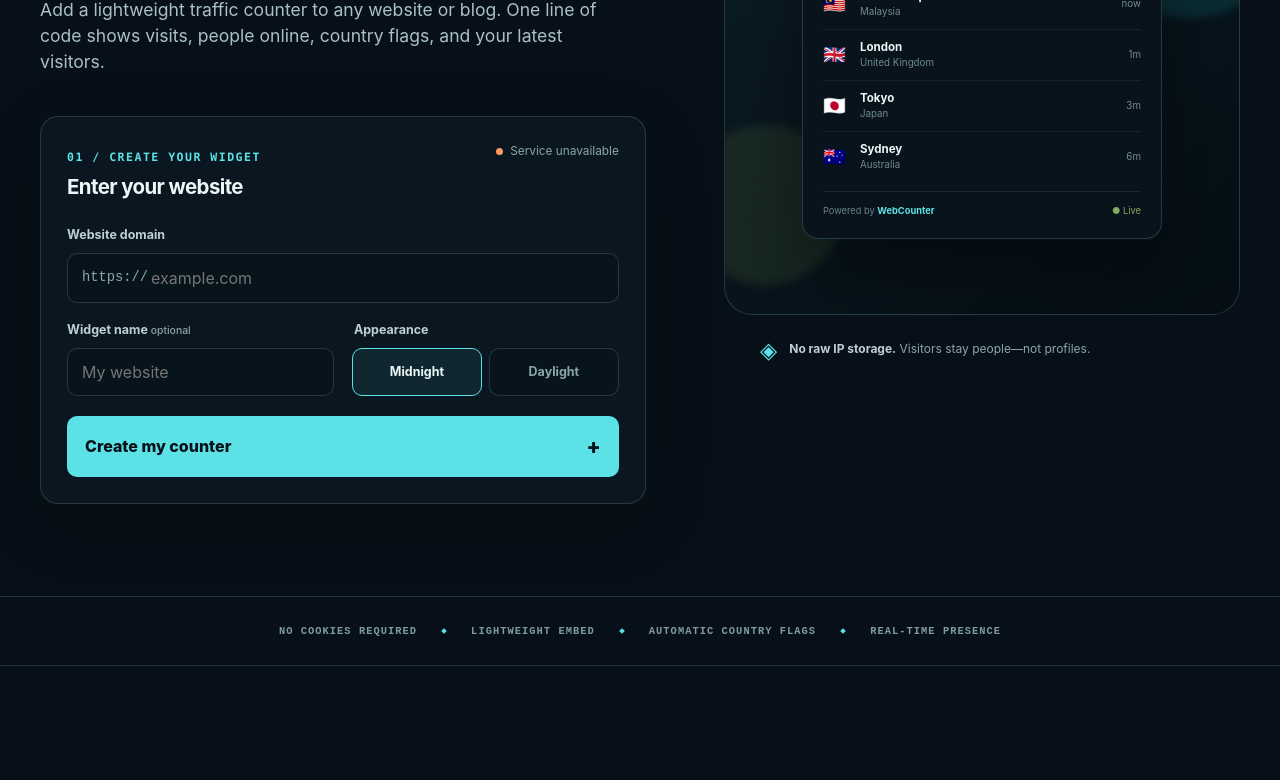
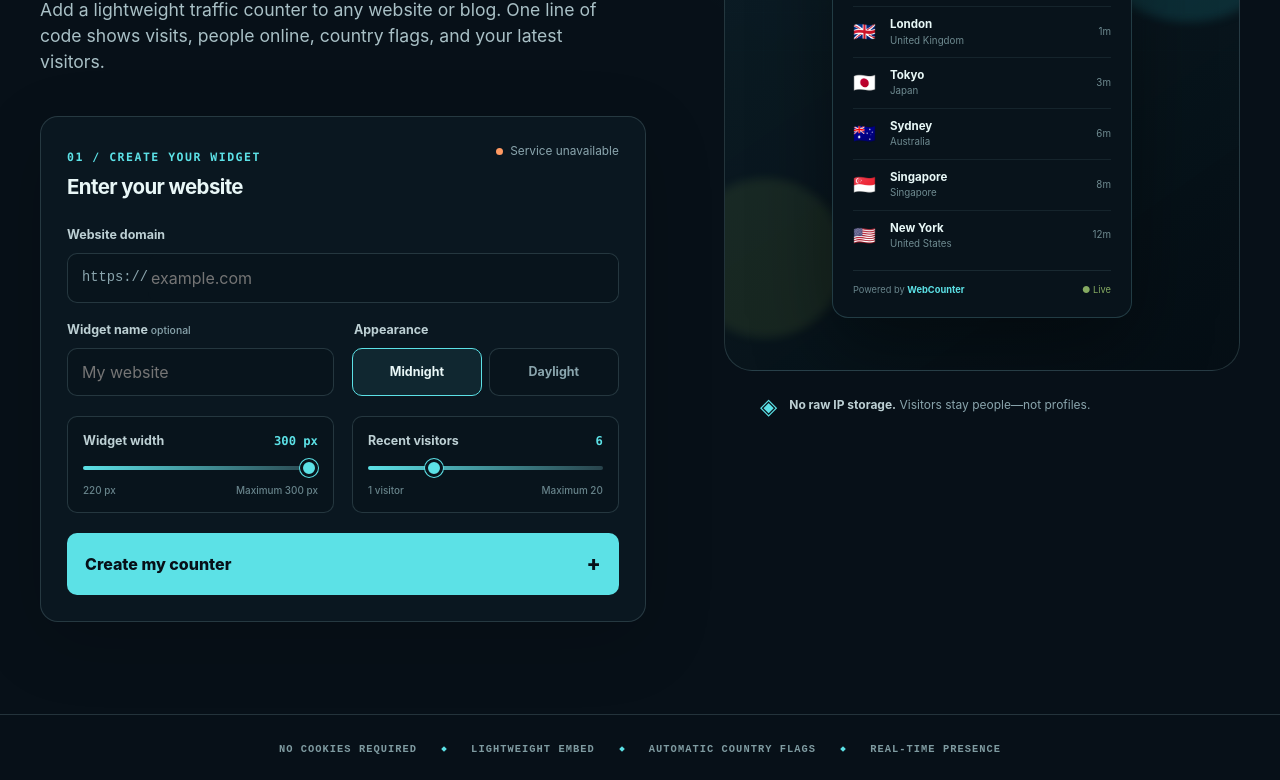
Before and after one commit to jaizovic/webcounter, a plain HTML site: page docs/index.html in a window 1280 px wide. Shown: the part 488-1268 px from the top of the page. Drawn offline with Linux system fonts and the light colour scheme; no server answers.

Commit message:
Add widget size and visitor display controls

```diff
--- a/docs/app.js
+++ b/docs/app.js
@@ -9,8 +9,69 @@
   const embedCode = document.querySelector("#embed-code");
   const copyButton = document.querySelector("#copy-button");
   const preview = document.querySelector("#widget-preview");
+  const previewList = document.querySelector("#preview-visitors");
+  const widthInput = document.querySelector("#widget-width");
+  const visitorInput = document.querySelector("#visitor-count");
+  const widthOutput = document.querySelector("#width-output");
+  const visitorOutput = document.querySelector("#visitor-output");
   const submitButton = form.querySelector("button[type='submit']");
   const widgetUrl = new URL("widget.js", window.location.href).href;
+  const sampleVisitors = [
+    ["🇲🇾", "Kuala Lumpur", "Malaysia", "now"],
+    ["🇬🇧", "London", "United Kingdom", "1m"],
+    ["🇯🇵", "Tokyo", "Japan", "3m"],
+    ["🇦🇺", "Sydney", "Australia", "6m"],
+    ["🇸🇬", "Singapore", "Singapore", "8m"],
+    ["🇺🇸", "New York", "United States", "12m"],
+    ["🇮🇩", "Jakarta", "Indonesia", "14m"],
+    ["🇩🇪", "Berlin", "Germany", "17m"],
+    ["🇨🇦", "Toronto", "Canada", "21m"],
+    ["🇫🇷", "Paris", "France", "26m"],
+    ["🇹🇭", "Bangkok", "Thailand", "31m"],
+    ["🇦🇪", "Dubai", "United Arab Emirates", "36m"],
+    ["🇰🇷", "Seoul", "South Korea", "42m"],
+    ["🇮🇳", "Mumbai", "India", "48m"],
+    ["🇳🇱", "Amsterdam", "Netherlands", "55m"],
+    ["🇧🇷", "São Paulo", "Brazil", "1h"],
+    ["🇪🇸", "Madrid", "Spain", "1h"],
+    ["🇳🇿", "Auckland", "New Zealand", "2h"],
+    ["🇸🇪", "Stockholm", "Sweden", "2h"],
+    ["🇵🇭", "Manila", "Philippines", "3h"],
+  ];
+
+  function clampNumber(value, minimum, maximum, fallback) {
+    const number = Number(value);
+    return Number.isFinite(number) ? Math.min(maximum, Math.max(minimum, number)) : fallback;
+  }
+
+  function renderPreviewVisitors(count) {
+    previewList.replaceChildren();
+    sampleVisitors.slice(0, count).forEach(([flagText, cityText, countryText, timeText]) => {
+      const item = document.createElement("li");
+      const flag = document.createElement("span");
+      flag.className = "flag";
+      flag.textContent = flagText;
+      const place = document.createElement("span");
+      const city = document.createElement("strong");
+      city.textContent = cityText;
+      const country = document.createElement("small");
+      country.textContent = countryText;
+      place.append(city, country);
+      const time = document.createElement("time");
+      time.textContent = timeText;
+      item.append(flag, place, time);
+      previewList.append(item);
+    });
+  }
+
+  function updatePreviewOptions() {
+    const width = clampNumber(widthInput.value, 220, 300, 300);
+    const visitors = clampNumber(visitorInput.value, 1, 20, 6);
+    widthOutput.textContent = `${width} px`;
+    visitorOutput.textContent = String(visitors);
+    preview.style.width = `${width}px`;
+    renderPreviewVisitors(visitors);
+  }
 
   function setServiceState(state, label) {
     serviceState.className = `service-state ${state}`;
@@ -38,6 +99,9 @@
     });
   });
 
+  widthInput.addEventListener("input", updatePreviewOptions);
+  visitorInput.addEventListener("input", updatePreviewOptions);
+
   form.addEventListener("submit", async (event) => {
     event.preventDefault();
     message.className = "form-message";
@@ -53,6 +117,8 @@
     const domain = String(formData.get("domain") || "").trim();
     const name = String(formData.get("name") || "").trim();
     const theme = String(formData.get("theme") || "dark");
+    const width = clampNumber(formData.get("width"), 220, 300, 300);
+    const visitors = clampNumber(formData.get("visitors"), 1, 20, 6);
     submitButton.disabled = true;
     submitButton.querySelector("span:first-child").textContent = "Creating…";
 
@@ -65,7 +131,7 @@
       const data = await response.json();
       if (!response.ok) throw new Error(data.error || "Unable to create widget");
 
-      const snippet = `<script async src="${widgetUrl}" data-site="${data.site.id}" data-api="${apiUrl}" data-theme="${theme}"><\/script>`;
+      const snippet = `<script async src="${widgetUrl}" data-site="${data.site.id}" data-api="${apiUrl}" data-theme="${theme}" data-width="${width}" data-visitors="${visitors}"><\/script>`;
       embedCode.textContent = snippet;
       codePanel.hidden = false;
       codePanel.scrollIntoView({ behavior: "smooth", block: "center" });
@@ -94,5 +160,6 @@
     }
   });
 
+  updatePreviewOptions();
   checkService();
 })();
--- a/docs/index.html
+++ b/docs/index.html
@@ -63,6 +63,19 @@
               </fieldset>
             </div>
 
+            <div class="range-grid">
+              <label class="range-control" for="widget-width">
+                <span>Widget width <output id="width-output" for="widget-width">300 px</output></span>
+                <input id="widget-width" name="width" type="range" min="220" max="300" step="10" value="300" />
+                <small><span>220 px</span><span>Maximum 300 px</span></small>
+              </label>
+              <label class="range-control" for="visitor-count">
+                <span>Recent visitors <output id="visitor-output" for="visitor-count">6</output></span>
+                <input id="visitor-count" name="visitors" type="range" min="1" max="20" step="1" value="6" />
+                <small><span>1 visitor</span><span>Maximum 20</span></small>
+              </label>
+            </div>
+
             <button class="primary-button" type="submit">
               <span>Create my counter</span>
               <span aria-hidden="true">+</span>
@@ -85,7 +98,7 @@
           <div class="preview-stage">
             <div class="orb orb-one"></div>
             <div class="orb orb-two"></div>
-            <div class="widget-preview dark" id="widget-preview">
+            <div class="widget-preview dark" id="widget-preview" style="width: 300px">
               <div class="widget-topline">
                 <div class="live-label"><span></span> LIVE TRAFFIC</div>
                 <div class="signal" aria-hidden="true"><i></i><i></i><i></i><i></i></div>
@@ -95,12 +108,7 @@
                 <div><strong><b></b><span id="preview-online">8</span></strong><span>Online now</span></div>
               </div>
               <div class="recent-label"><span>RECENT VISITORS</span><span>JUST NOW</span></div>
-              <ul class="visitor-list">
-                <li><span class="flag">🇲🇾</span><span><strong>Kuala Lumpur</strong><small>Malaysia</small></span><time>now</time></li>
-                <li><span class="flag">🇬🇧</span><span><strong>London</strong><small>United Kingdom</small></span><time>1m</time></li>
-                <li><span class="flag">🇯🇵</span><span><strong>Tokyo</strong><small>Japan</small></span><time>3m</time></li>
-                <li><span class="flag">🇦🇺</span><span><strong>Sydney</strong><small>Australia</small></span><time>6m</time></li>
-              </ul>
+              <ul class="visitor-list" id="preview-visitors"></ul>
               <div class="widget-footer"><span>Powered by <strong>WebCounter</strong></span><span>● Live</span></div>
             </div>
           </div>
--- a/docs/styles.css
+++ b/docs/styles.css
@@ -90,6 +90,14 @@ fieldset { margin: 0; padding: 0; border: 0; min-width: 0; }
 .theme-choice input { position: absolute; opacity: 0; pointer-events: none; }
 .theme-choice span { min-height: 48px; display: grid; place-items: center; background: #08141c; border: 1px solid var(--line); border-radius: 10px; color: var(--muted); }
 .theme-choice input:checked + span { color: var(--text); border-color: var(--aqua); background: rgba(92,225,230,.08); }
+.range-grid { display: grid; grid-template-columns: 1fr 1fr; gap: 18px; margin-top: 20px; }
+.range-control { margin: 0; padding: 15px; border: 1px solid var(--line); border-radius: 10px; background: #08141c; }
+.range-control > span, .range-control small { display: flex; align-items: center; justify-content: space-between; gap: 12px; }
+.range-control output { color: var(--aqua); font: 750 .76rem ui-monospace, SFMono-Regular, Menlo, monospace; }
+.range-control small { color: #68848b; font-size: .62rem; font-weight: 500; }
+.range-control input[type="range"] { width: 100%; height: 4px; margin: 15px 0 13px; border: 0; border-radius: 999px; appearance: none; background: linear-gradient(90deg, var(--aqua), #28434b); accent-color: var(--aqua); cursor: pointer; }
+.range-control input[type="range"]::-webkit-slider-thumb { width: 18px; height: 18px; border: 3px solid #08141c; border-radius: 50%; appearance: none; background: var(--aqua); box-shadow: 0 0 0 1px var(--aqua); }
+.range-control input[type="range"]::-moz-range-thumb { width: 14px; height: 14px; border: 3px solid #08141c; border-radius: 50%; background: var(--aqua); box-shadow: 0 0 0 1px var(--aqua); }
 .primary-button { width: 100%; display: flex; justify-content: space-between; align-items: center; border: 0; background: var(--aqua); color: var(--ink); padding: 15px 18px; border-radius: 10px; font-weight: 800; margin-top: 20px; }
 .primary-button:hover { background: var(--aqua-bright); }
 .primary-button:disabled { opacity: .58; cursor: wait; }
@@ -105,12 +113,12 @@ fieldset { margin: 0; padding: 0; border: 0; min-width: 0; }
 .preview-column { position: sticky; top: 28px; padding-top: 40px; }
 .preview-kicker { display: flex; justify-content: space-between; color: var(--muted); font-family: ui-monospace, monospace; font-size: .65rem; letter-spacing: .1em; margin: 0 10px 13px; }
 .preview-kicker span:first-child { color: var(--aqua); }
-.preview-stage { min-height: 570px; display: grid; place-items: center; position: relative; border: 1px solid var(--line); border-radius: 28px; overflow: hidden; background: linear-gradient(145deg, rgba(15,37,47,.74), rgba(5,14,20,.92)); }
+.preview-stage { min-height: 570px; max-height: 720px; display: grid; place-items: start center; position: relative; padding: 52px 20px; border: 1px solid var(--line); border-radius: 28px; overflow: auto; background: linear-gradient(145deg, rgba(15,37,47,.74), rgba(5,14,20,.92)); }
 .preview-stage::before { content: ""; position: absolute; inset: 0; opacity: .18; background-image: linear-gradient(rgba(92,225,230,.12) 1px, transparent 1px), linear-gradient(90deg, rgba(92,225,230,.12) 1px, transparent 1px); background-size: 38px 38px; mask-image: linear-gradient(to bottom, black, transparent 86%); }
 .orb { position: absolute; border-radius: 50%; filter: blur(5px); }
 .orb-one { width: 220px; height: 220px; background: rgba(36,163,174,.18); top: 9%; right: -60px; }
 .orb-two { width: 160px; height: 160px; background: rgba(206,255,104,.08); bottom: 5%; left: -40px; }
-.widget-preview { position: relative; z-index: 2; width: min(360px, calc(100% - 42px)); border-radius: 16px; padding: 20px; box-shadow: 0 30px 80px rgba(0,0,0,.4); transition: background .25s, color .25s; }
+.widget-preview { position: relative; z-index: 2; width: 300px; max-width: 100%; border-radius: 16px; padding: 20px; box-shadow: 0 30px 80px rgba(0,0,0,.4); transition: width .2s, background .25s, color .25s; }
 .widget-preview.dark { background: #08131b; border: 1px solid rgba(140,223,228,.2); color: #e8f8f7; }
 .widget-preview.light { background: #f4fbfa; border: 1px solid #c5dcda; color: #0b2930; }
 .widget-topline, .recent-label, .widget-footer { display: flex; justify-content: space-between; align-items: center; }
@@ -185,8 +193,9 @@ footer > a:last-child:hover { color: var(--aqua); }
   .form-heading { display: block; }
   .service-state { margin-top: 10px; }
   .form-row { grid-template-columns: 1fr; }
+  .range-grid { grid-template-columns: 1fr; }
   .preview-stage { min-height: 480px; }
-  .widget-preview { width: calc(100% - 28px); padding: 17px; }
+  .widget-preview { max-width: 100%; padding: 17px; }
   .proof-strip { justify-content: flex-start; padding-inline: 18px; }
   .how, .privacy { padding: 80px 0; }
   .privacy-grid article { grid-template-columns: 32px 1fr; }
--- a/worker/src/index.js
+++ b/worker/src/index.js
@@ -129,7 +129,7 @@ async function getStats(request, env, siteId) {
       FROM visits
       WHERE site_id = ?
       ORDER BY visited_at DESC, id DESC
-      LIMIT 12
+      LIMIT 20
     `).bind(siteId),
   ]);
 
```
Also changed, not shown: docs/widget.js (+6 -2 lines), README.md.
